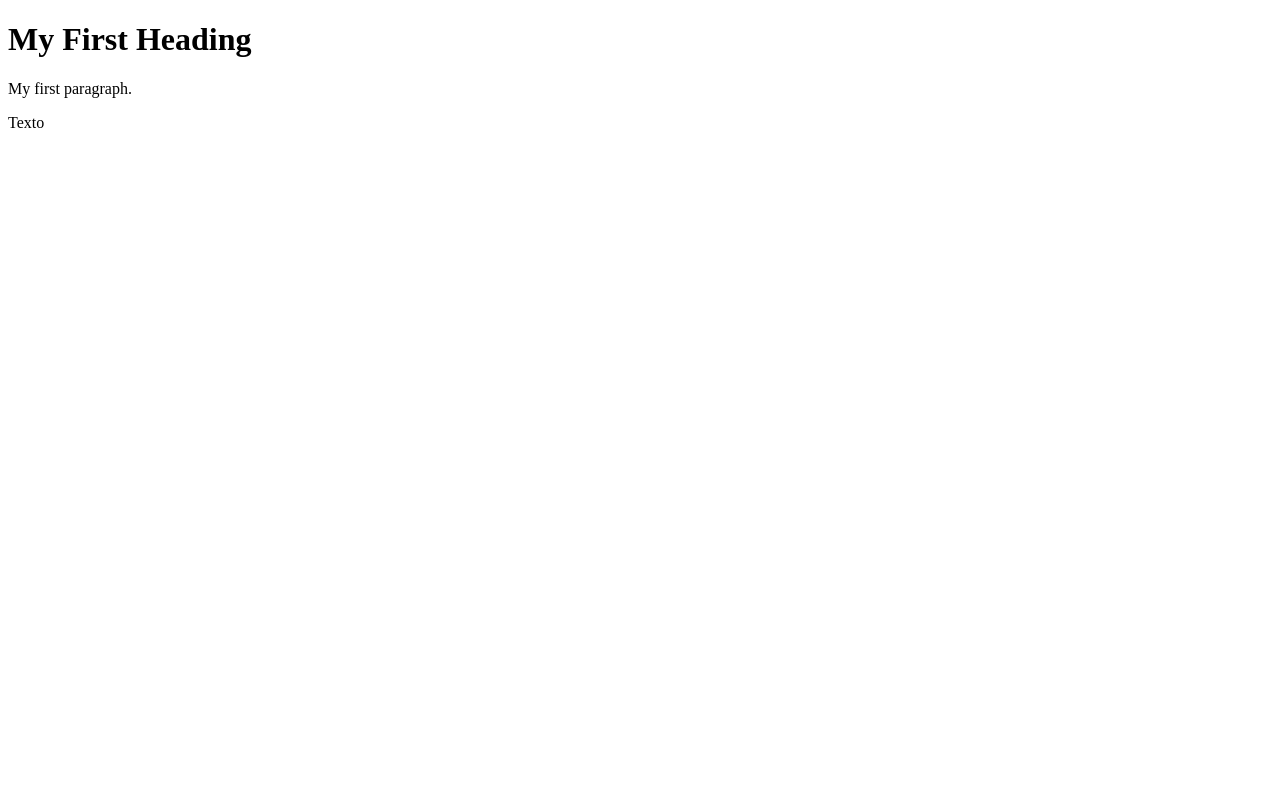
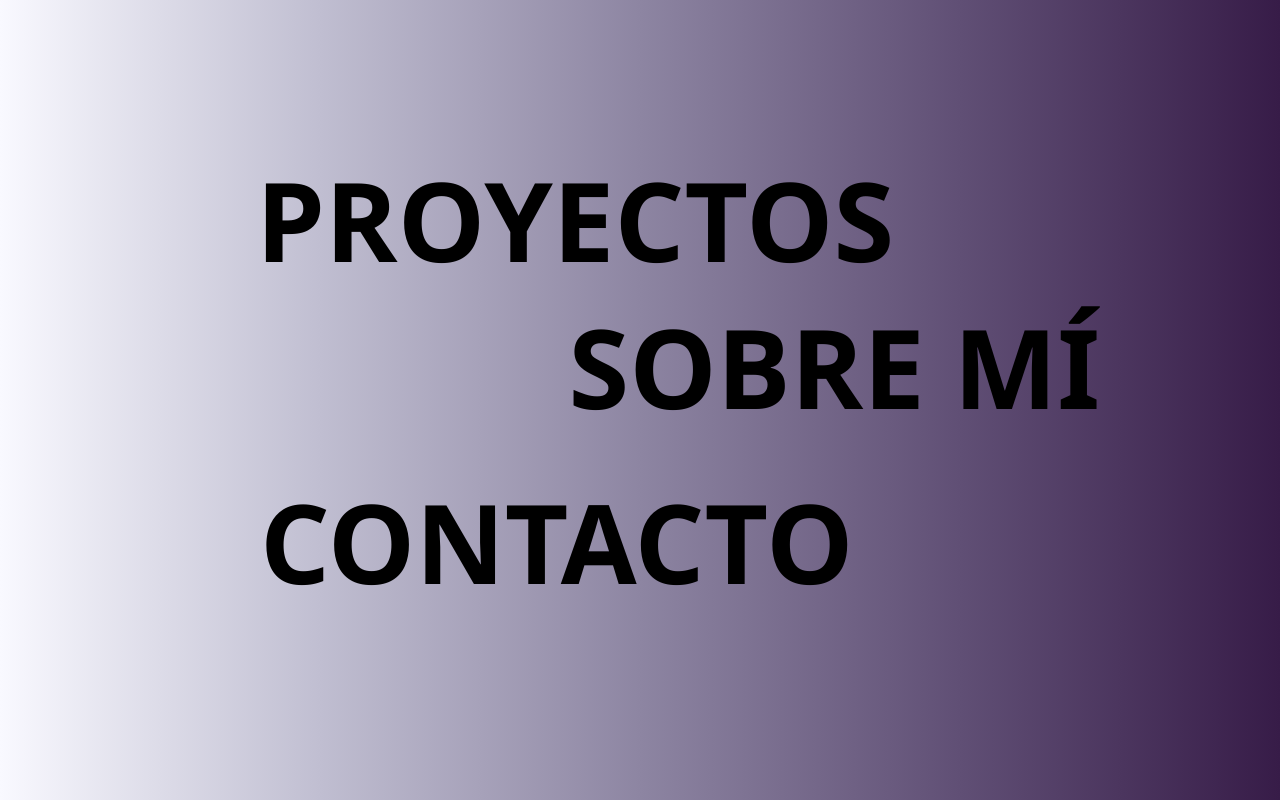
Before and after one commit to Jcandalija/mp08-uf1-portfoli, a plain HTML site: page Index.html in a window 1280 px wide. Drawn offline with Linux system fonts and the light colour scheme.

Commit message:
Actualización Portfolio 16/11/2018
#Añadido Script Google Analytics.
#Añadido Fondo
#Añadidas las secciones del Portfolio
#Modificaciones de estilos en CSS

```diff
--- a/Index.html
+++ b/Index.html
@@ -1,11 +1,29 @@
 <!DOCTYPE html>
 <html>
+<link rel="stylesheet" type="text/css" href="css/estilos.css">
+<title>Portfolio Desarrollador Web Javier Candalija Rodriguez</title>
 <body>
 
-<h1>My First Heading</h1>
+	<div class='seccionProyectos'>
+		<h1>PROYECTOS</h1>
+	</div>
+	<div class="seccionSobreMi">
+		<h1>SOBRE MÍ</h1>
+	</div>
+	<div class="seccionContacto">
+		<h1>CONTACTO</h1>
+	</div>
 
-<p>My first paragraph.</p>
-<p>Texto</p>
 
+
+<!-- Global site tag (gtag.js) - Google Analytics -->
+<script async src="https://www.googletagmanager.com/gtag/js?id=UA-129357054-1"></script>
+<script>
+  window.dataLayer = window.dataLayer || [];
+  function gtag(){dataLayer.push(arguments);}
+  gtag('js', new Date());
+  gtag('config', 'UA-129357054-1');
+</script>
 </body>
+<script type="text/javascript" src="js/js.js"></script>
 </html>
--- /dev/null
+++ b/css/estilos.css
@@ -0,0 +1,27 @@
+body {
+	background-image: linear-gradient(to left, #371c48, #604f75, #8d85a2, #c0bed1, #f9f9ff);
+}
+
+.seccionProyectos {
+	font-size: 55px;
+	font-family: Segoe UI;
+	position: absolute;
+	top: 70px;
+	left: 20%;
+}
+
+.seccionSobreMi {
+	font-size: 55px;
+	font-family: Segoe UI;
+	position: absolute;
+	right: 180px;
+	bottom: 285px;
+}
+
+.seccionContacto {
+	font-size: 55px;
+	font-family: Segoe UI;
+	position: absolute;
+	bottom: 110px;
+	left: 260px;
+}
```
Also changed, not shown: js/js.js (added).
